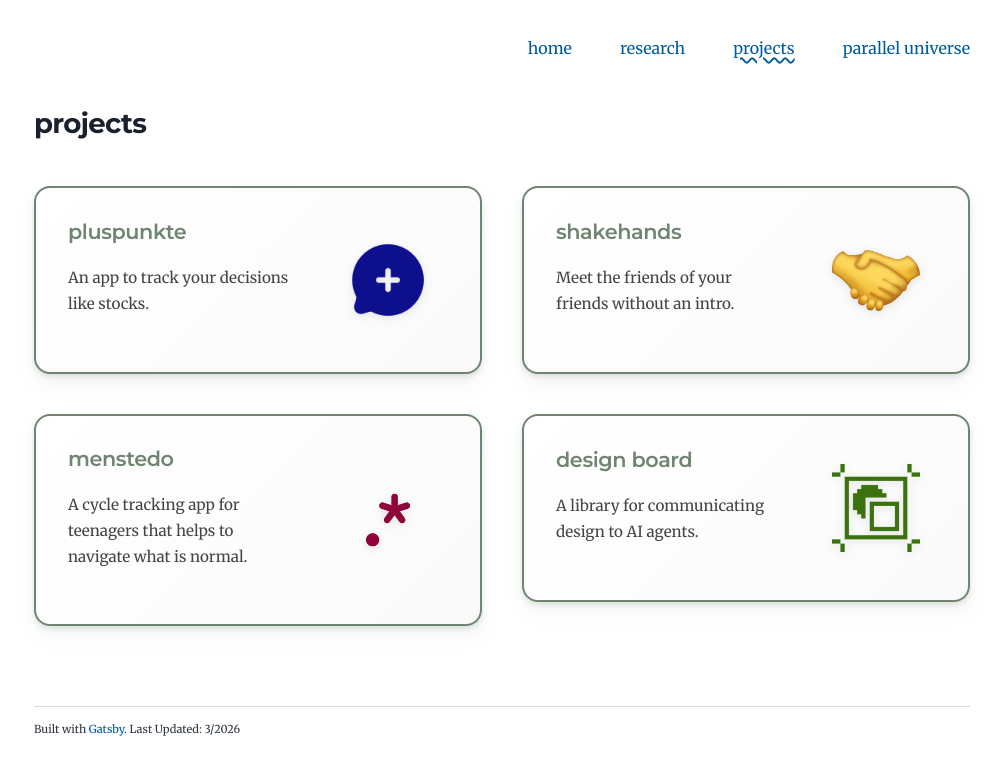
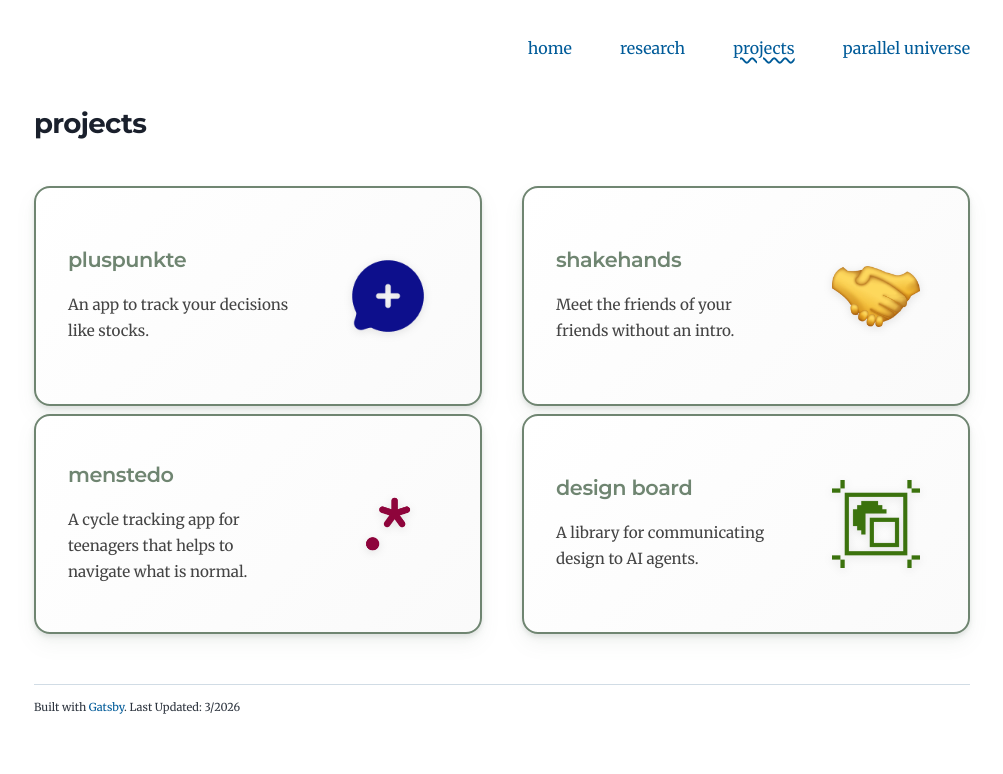
Before and after one commit to eremetech/eremetech.github.io, a Gatsby site: page /projects in a window 1280 px wide. Shown: the whole page, without its empty margins (138-1141 px from the left). Built offline with nearby package versions, Linux system fonts and the light colour scheme; Gatsby itself is replaced by a stand-in of ours.

Commit message:
box size

```diff
--- a/src/pages/index.css
+++ b/src/pages/index.css
@@ -167,12 +167,16 @@
   gap: 2.5em;
   margin: 3em 0;
   max-width: 1400px;
+  align-items: stretch;
 }
 
 .project-box-link {
   text-decoration: none;
   color: inherit;
-  display: block;
+  display: flex;
+  flex-direction: column;
+  min-height: 0;
+  height: 100%;
 }
 
 .project-box-link:hover,
@@ -193,6 +197,9 @@
   align-items: center;
   justify-content: space-between;
   gap: 2em;
+  flex: 1;
+  min-height: max(220px, 100%);
+  box-sizing: border-box;
   transition: all 0.4s cubic-bezier(0.4, 0, 0.2, 1);
   box-shadow:
     0 4px 6px rgba(111, 133, 113, 0.1),
@@ -206,6 +213,7 @@
   flex: 1;
   display: flex;
   flex-direction: column;
+  min-width: 0;
 }
 
 .project-box:hover {
@@ -262,7 +270,7 @@
 }
 
 .project-description {
-  margin: 0 0 1.5em 0;
+  margin: 0;
   font-size: 0.95em;
   line-height: 1.7;
   color: #444;
```
